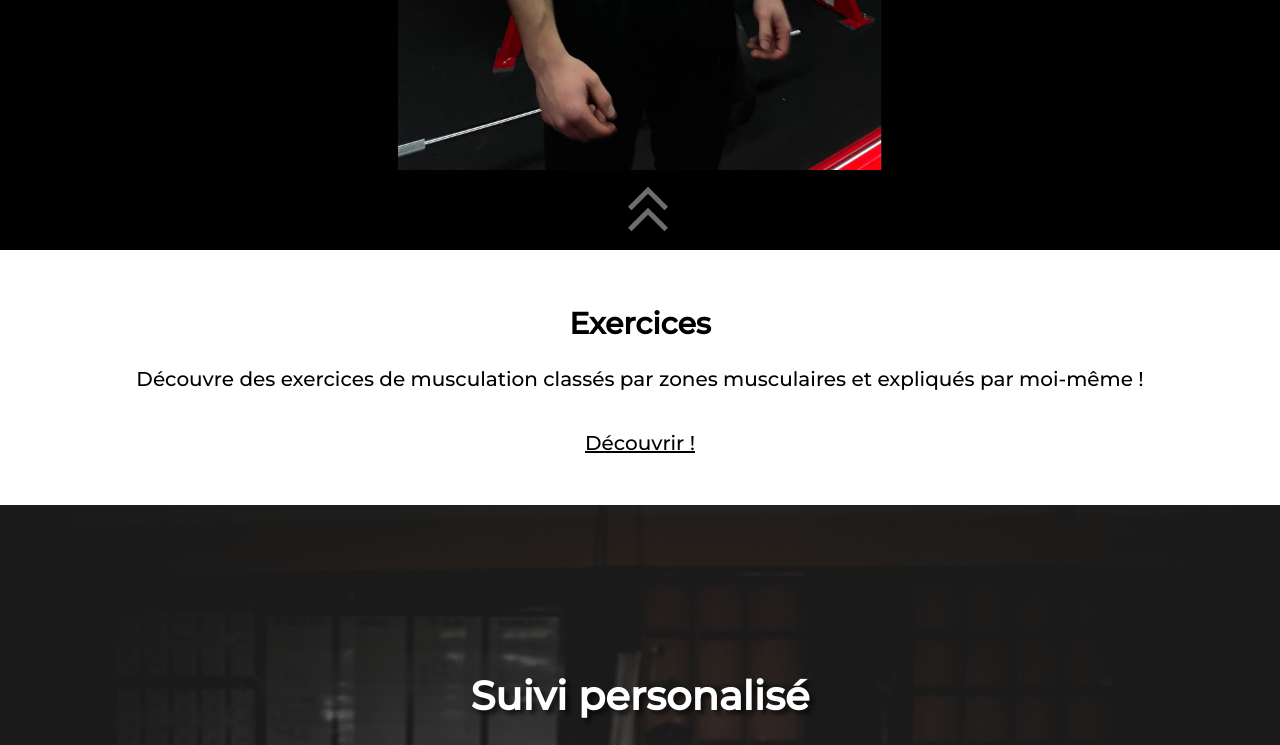
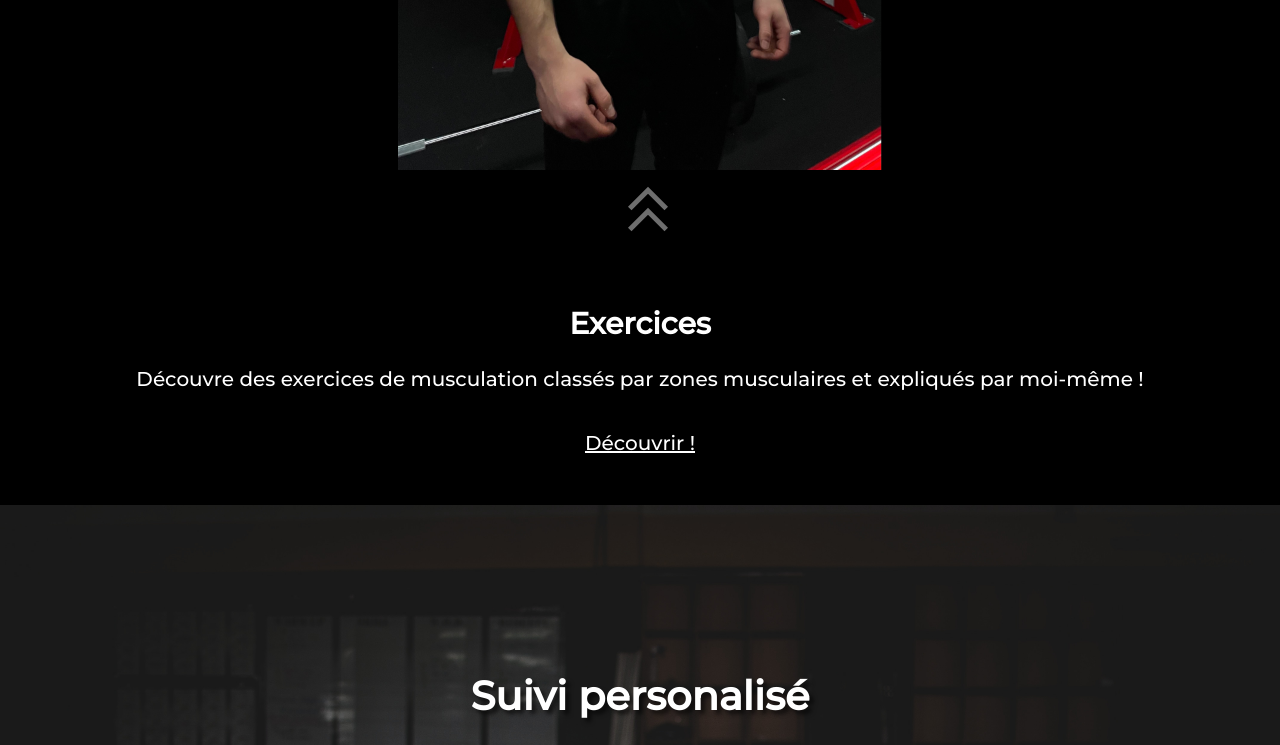
Before and after one commit to nicolas92g/bifitness, a PHP site: page / in a window 1280 px wide. Shown: the part 550-1295 px from the top of the page. Run offline with PHP 8.4, Linux system fonts and the light colour scheme.

Commit message:
Update indexStyle.css

```diff
--- a/style/indexStyle.css
+++ b/style/indexStyle.css
@@ -113,8 +113,8 @@ section:nth-of-type(5){
 }
 
 .textContainer{
-    color: black;
-    background-color: white;
+    color: white;
+    background-color: black;
     padding: 30px 0;
 }
 
```
